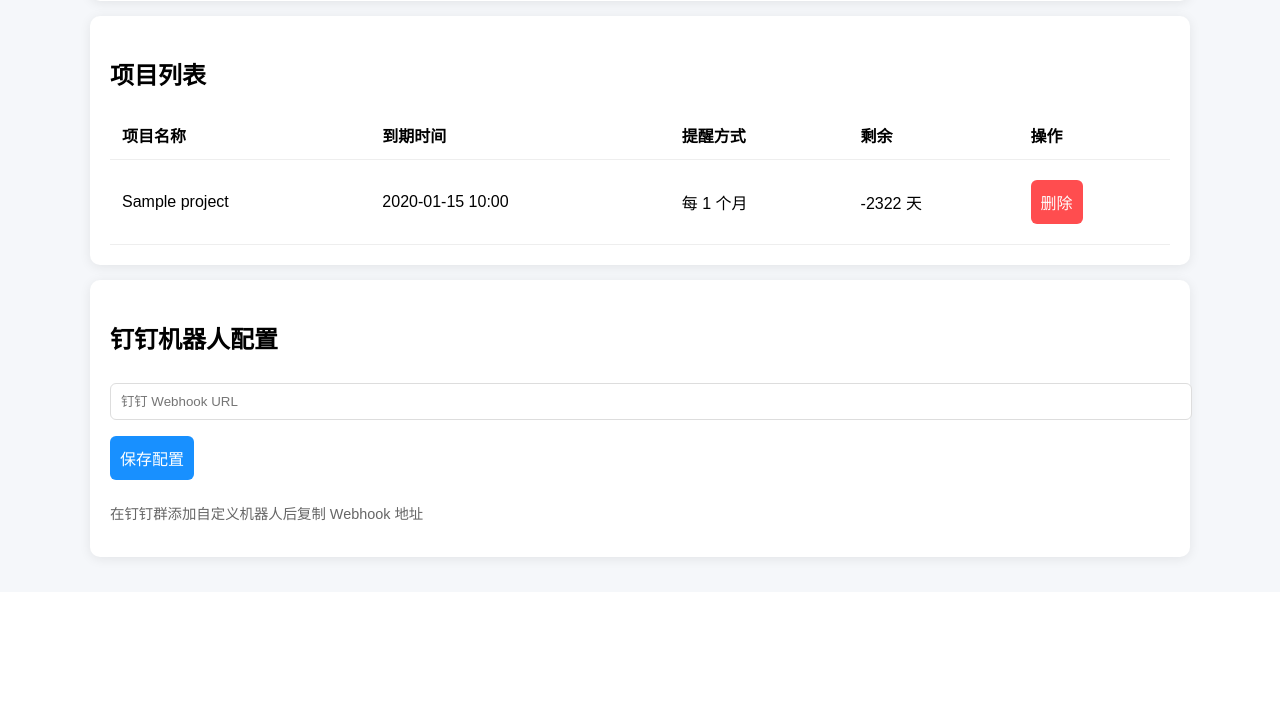
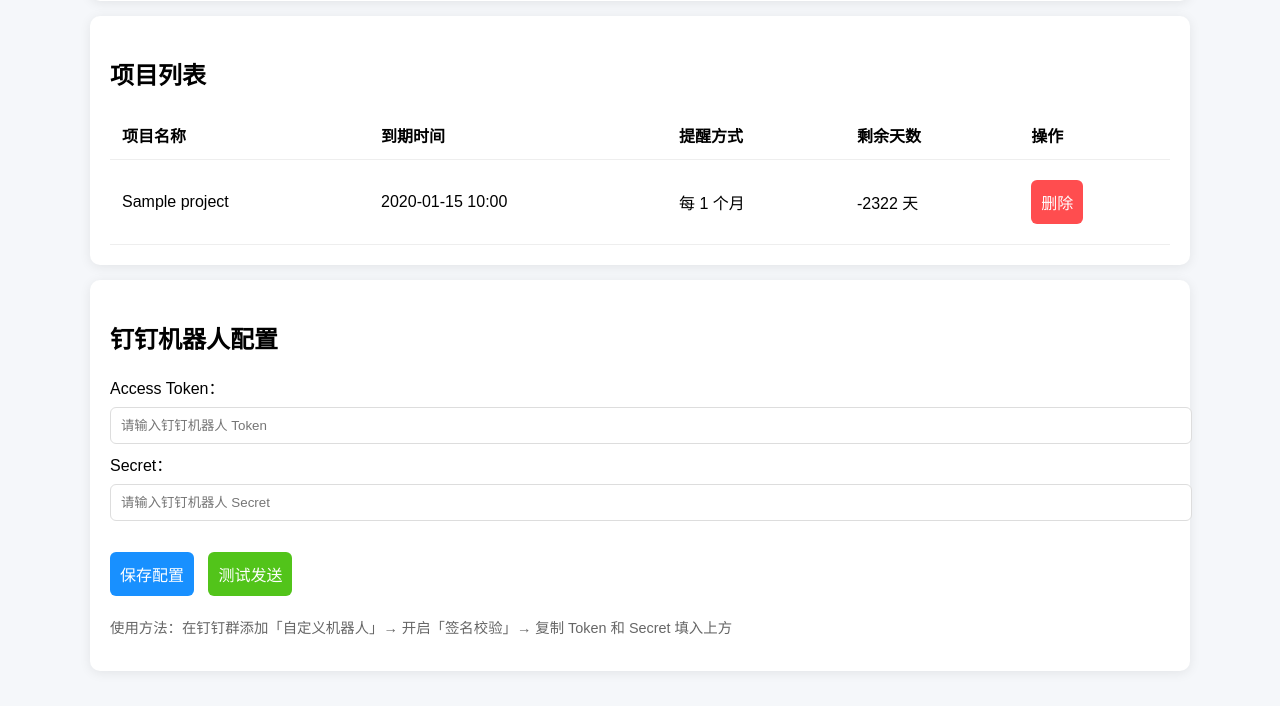
Before and after one commit to alanng2017/project-expiry-reminder, a Flask app: page / in a window 1280 px wide. Shown: the part 446-1152 px from the top of the page. Before the commit the page ends 1011 px from the top, so only its background shows below. Run offline with Flask 3, Linux system fonts and the light colour scheme; tables that the repository leaves empty hold one stand-in row (values such as "Sample post").

Commit message:
update 钉钉

```diff
--- a/app/templates/index.html
+++ b/app/templates/index.html
@@ -22,7 +22,7 @@
                     <option value="custom">自定义重复周期</option>
                 </select>
 
-                <div id="customFields" style="display:none; margin-top:10px; padding:10px; background:#f9f9f9; border-radius:6px;">
+                <div id="customFields" style="display:none; margin-top:10px; padding:12px; background:#f9f9f9; border-radius:6px;">
                     <div style="display:flex; gap:10px; align-items:center;">
                         <span>每</span>
                         <input type="number" name="repeat_every" value="1" min="1" style="width:80px;">
@@ -46,7 +46,7 @@
                     <th>项目名称</th>
                     <th>到期时间</th>
                     <th>提醒方式</th>
-                    <th>剩余</th>
+                    <th>剩余天数</th>
                     <th>操作</th>
                 </tr>
                 {% for p in projects %}
@@ -62,50 +62,116 @@
                         {% endif %}
                     </td>
                     <td>{{ (p.expiry_date - now).days }} 天</td>
-                    <td><button onclick="deleteProject({{ p.id }})" class="delete">删除</button></td>
+                    <td>
+                        <button onclick="deleteProject({{ p.id }})" class="delete">删除</button>
+                    </td>
                 </tr>
                 {% endfor %}
             </table>
         </div>
 
-        <!-- 钉钉配置 -->
+        <!-- 钉钉机器人配置 -->
         <div class="card">
             <h2>钉钉机器人配置</h2>
             <form id="configForm">
-                <input type="text" id="webhook" placeholder="钉钉 Webhook URL" style="width:100%">
-                <button type="submit">保存配置</button>
+                <label>Access Token：</label>
+                <input type="text" id="token" placeholder="请输入钉钉机器人 Token" style="width:100%" required>
+
+                <label style="margin-top:10px;">Secret：</label>
+                <input type="text" id="secret" placeholder="请输入钉钉机器人 Secret" style="width:100%" required>
+
+                <div style="margin-top:15px;">
+                    <button type="submit">保存配置</button>
+                    <button type="button" onclick="testDingtalk()" style="background:#52c41a; margin-left:10px;">测试发送</button>
+                </div>
             </form>
-            <p style="font-size:0.9em;color:#666;">在钉钉群添加自定义机器人后复制 Webhook 地址</p>
+            <p style="font-size:0.9em; color:#666; margin-top:12px;">
+                使用方法：在钉钉群添加「自定义机器人」→ 开启「签名校验」→ 复制 Token 和 Secret 填入上方
+            </p>
         </div>
     </div>
 
     <script>
+        // 切换自定义周期字段显示
         function toggleCustomFields() {
             const type = document.getElementById('remindType').value;
             document.getElementById('customFields').style.display = type === 'custom' ? 'block' : 'none';
         }
 
+        // 添加项目
         document.getElementById('addForm').onsubmit = async (e) => {
             e.preventDefault();
             const formData = new FormData(e.target);
             const res = await fetch('/add', { method: 'POST', body: formData });
-            if (res.ok) location.reload();
+            if (res.ok) {
+                alert('项目添加成功！');
+                location.reload();
+            } else {
+                alert('添加失败，请检查输入');
+            }
         };
 
+        // 删除项目
         async function deleteProject(id) {
-            if (confirm('确定删除此项目吗？')) {
+            if (confirm('确定要删除这个项目吗？')) {
                 const res = await fetch(`/delete/${id}`, { method: 'POST' });
-                if (res.ok) location.reload();
+                if (res.ok) {
+                    location.reload();
+                } else {
+                    alert('删除失败');
+                }
             }
         }
 
+        // 保存钉钉配置
         document.getElementById('configForm').onsubmit = async (e) => {
             e.preventDefault();
+            const token = document.getElementById('token').value.trim();
+            const secret = document.getElementById('secret').value.trim();
+
+            if (!token || !secret) {
+                alert('Token 和 Secret 不能为空');
+                return;
+            }
+
             const formData = new FormData();
-            formData.append('webhook', document.getElementById('webhook').value);
+            formData.append('token', token);
+            formData.append('secret', secret);
+
+            const res = await fetch('/config', { method: 'POST', body: formData });
+            if (res.ok) {
+                alert('✅ 配置保存成功！');
+            } else {
+                alert('❌ 配置保存失败');
+            }
+        };
+
+        // 测试钉钉消息
+        async function testDingtalk() {
+            const token = document.getElementById('token').value.trim();
+            const secret = document.getElementById('secret').value.trim();
+
+            if (!token || !secret) {
+                alert('请先填写 Token 和 Secret');
+                return;
+            }
+
+            // 先保存配置
+            const formData = new FormData();
+            formData.append('token', token);
+            formData.append('secret', secret);
             await fetch('/config', { method: 'POST', body: formData });
-            alert('钉钉配置已保存！');
-        };
+
+            // 发送测试消息
+            const res = await fetch('/test_dingtalk', { method: 'POST' });
+            const data = await res.json();
+
+            if (data.status === 'success') {
+                alert('✅ 测试消息发送成功！\n请检查你的钉钉群是否收到消息。');
+            } else {
+                alert('❌ 测试失败：' + (data.msg || '未知错误'));
+            }
+        }
     </script>
 </body>
 </html>
```
